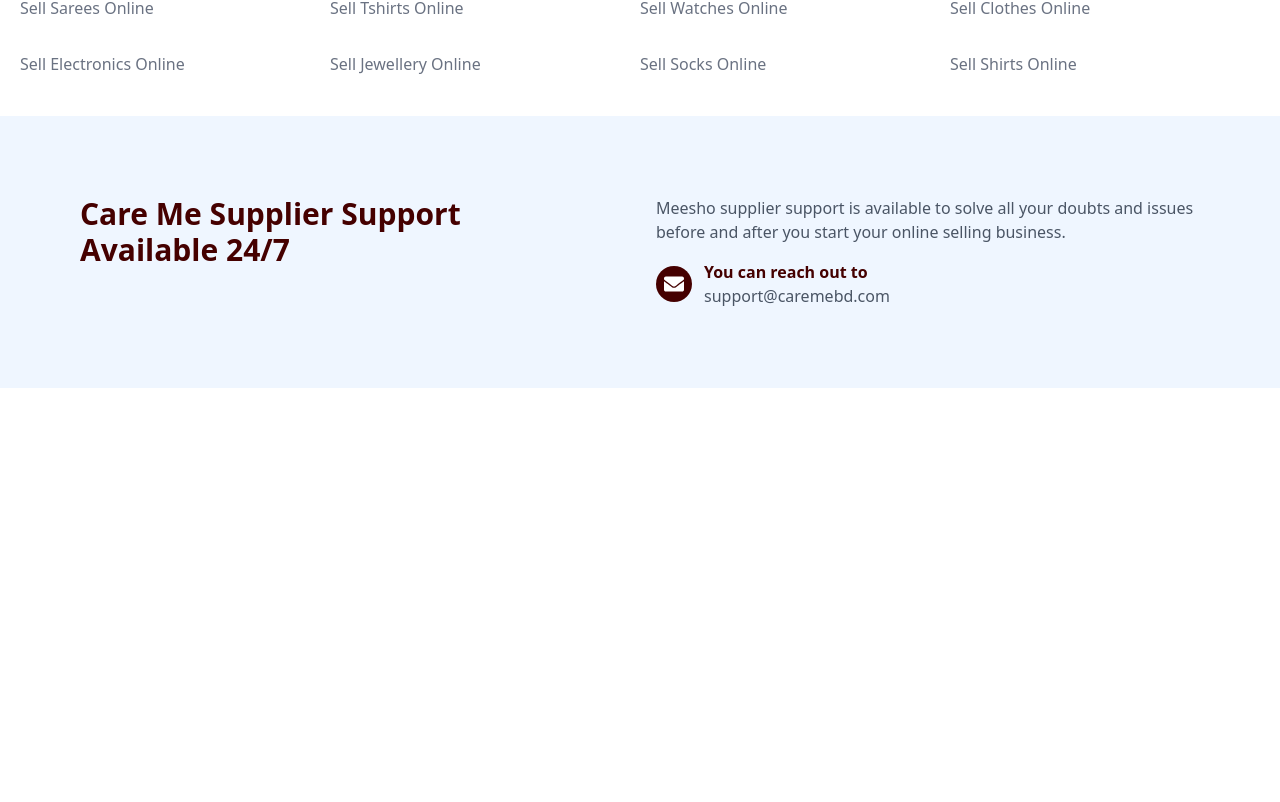
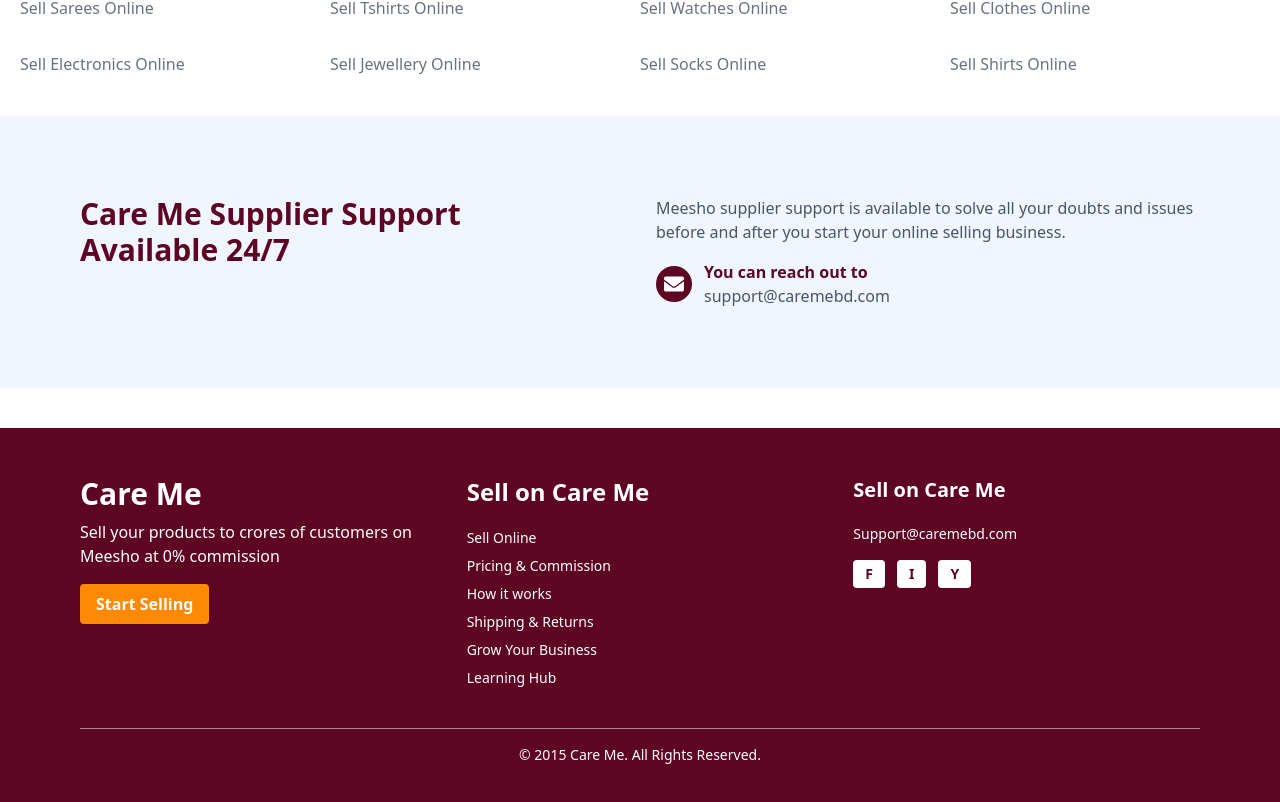
Before and after one commit to aayman01/care-me, a React (Vite) app: page / in a window 1280 px wide. Shown: the part 356-1158 px from the top of the page. Before the commit the page ends 800 px from the top, so only its background shows below. Built offline with nearby package versions, Linux system fonts and the light colour scheme.

Commit message:
footer created

```diff
--- a/src/App.jsx
+++ b/src/App.jsx
@@ -1,3 +1,4 @@
+import Footer from "./components/Footer";
 import Navbar from "./components/Navbar"
 import PopularCategories from "./components/PopularCategories"
 import Scores from "./components/Scores"
@@ -14,6 +15,7 @@
         <PopularCategories />
       </div>
       <Support/>
+      <Footer/>
     </section>
   );
 }
--- /dev/null
+++ b/src/components/Footer.jsx
@@ -0,0 +1,68 @@
+import React from "react";
+import { FaFacebookF, FaInstagram, FaYoutube } from "react-icons/fa";
+
+const Footer = () => {
+  return (
+    <footer className="bg-[#5E0523] text-white py-12 px-6 md:px-20">
+      <div className="max-w-7xl mx-auto grid grid-cols-1 md:grid-cols-3 gap-10">
+        <div>
+          <h2 className="text-3xl font-bold mb-2">Care Me</h2>
+          <p className="mb-4">
+            Sell your products to crores of customers on Meesho at 0% commission
+          </p>
+          <button className="bg-orange-400 hover:bg-orange-500 text-white font-semibold px-4 py-2 rounded">
+            Start Selling
+          </button>
+        </div>
+
+        <div>
+          <h3 className="text-2xl font-semibold mb-5">Sell on Care Me</h3>
+          <ul className="space-y-2 text-sm text-white">
+            <li>
+              <a href="#">Sell Online</a>
+            </li>
+            <li>
+              <a href="#">Pricing & Commission</a>
+            </li>
+            <li>
+              <a href="#">How it works</a>
+            </li>
+            <li>
+              <a href="#">Shipping & Returns</a>
+            </li>
+            <li>
+              <a href="#">Grow Your Business</a>
+            </li>
+            <li>
+              <a href="#">Learning Hub</a>
+            </li>
+          </ul>
+        </div>
+
+        {/* Contact & Social */}
+        <div>
+          <h3 className="text-xl font-semibold mb-5">Sell on Care Me</h3>
+          <p className="text-sm mb-4">Support@caremebd.com</p>
+          <div className="flex gap-3">
+            <button className="bg-white text-primary px-3 py-1 rounded font-bold text-sm">
+              F
+            </button>
+            <button className="bg-white text-primary px-3 py-1 rounded font-bold text-sm">
+              I
+            </button>
+            <button className="bg-white text-primary px-3 py-1 rounded font-bold text-sm">
+              Y
+            </button>
+          </div>
+        </div>
+      </div>
+
+      {/* Footer Bottom */}
+      <div className="mt-10 border-t border-white/50 pt-4 text-center text-sm text-white">
+        © 2015 Care Me. All Rights Reserved.
+      </div>
+    </footer>
+  );
+};
+
+export default Footer;
--- a/src/components/Support.jsx
+++ b/src/components/Support.jsx
@@ -10,7 +10,7 @@
               Care Me Supplier Support <br /> Available 24/7
             </h2>
           </div>
-          <div className="md:w-1/2 space-y-4">
+          <div className="md:w-1/2 md:space-y-4 space-y-6">
             <p className="text-gray-600">
               Meesho supplier support is available to solve all your doubts and
               issues before and after you start your online selling business.
--- a/src/index.css
+++ b/src/index.css
@@ -1,7 +1,7 @@
 @import "tailwindcss";
 
 @theme{
-    --color-primary: #450000;
+    --color-primary: #5E0523;
 }
 
 :root{
```
